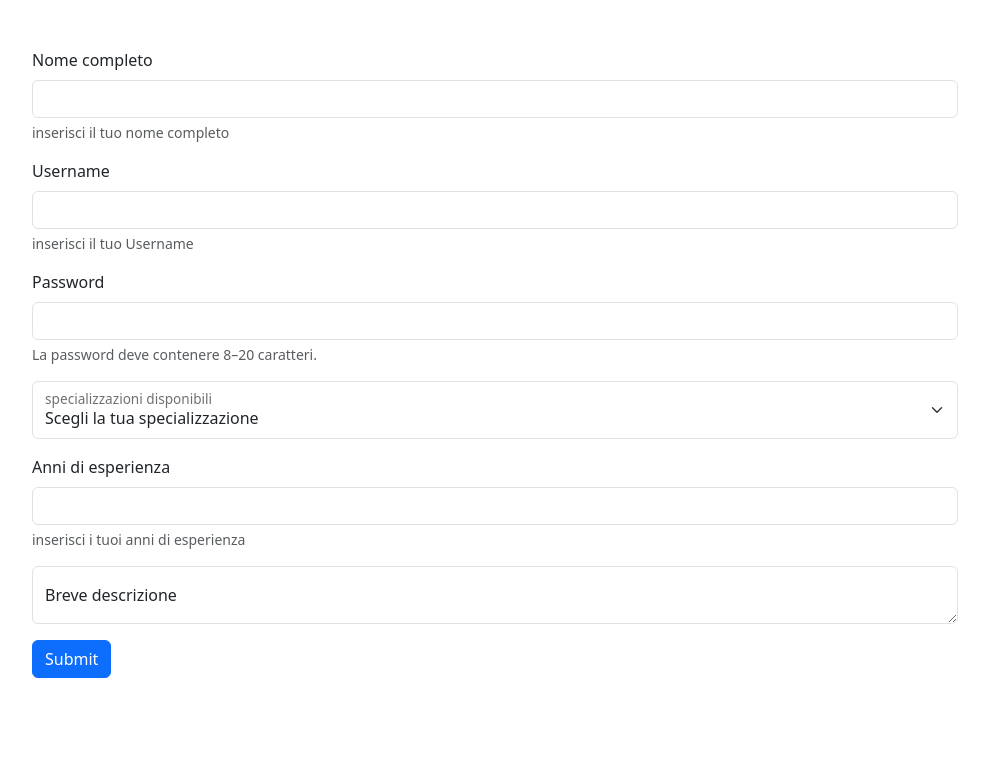
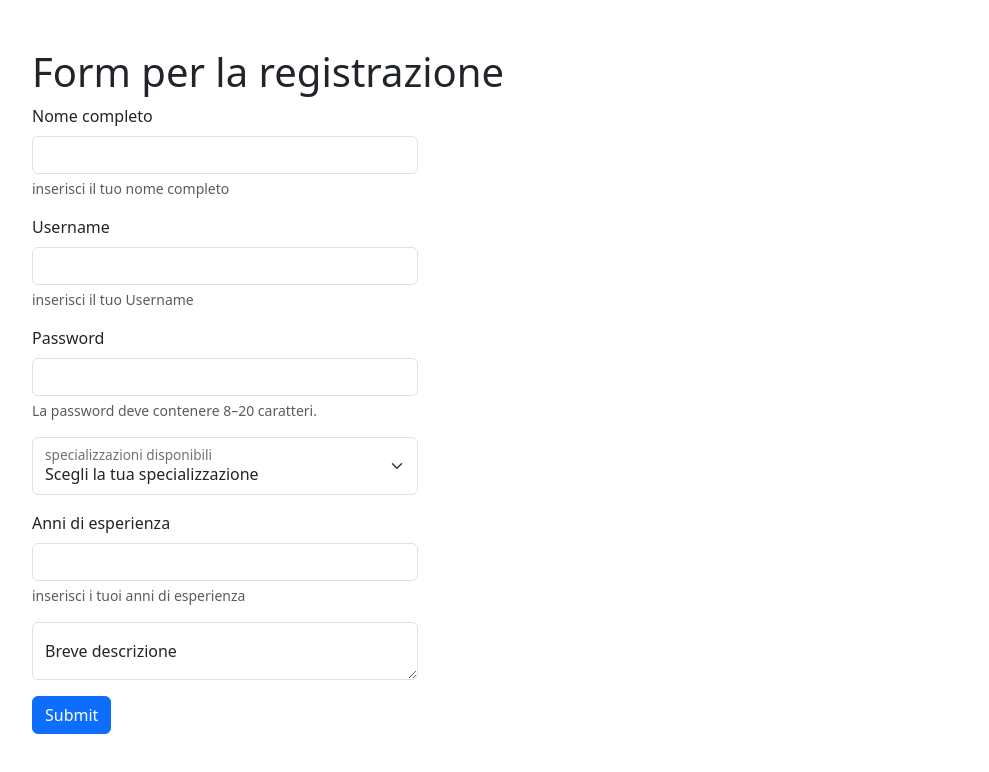
Before and after one commit to CarloMart88/ex-react-useref-signup, a React (Vite) app: page / in a window 1280 px wide. Shown: the top 772 px of the page, without its empty margins (28-1017 px from the left). Built offline with nearby package versions, Linux system fonts and the light colour scheme.

Commit message:
feat little update of the UI

```diff
--- a/src/App.jsx
+++ b/src/App.jsx
@@ -26,10 +26,11 @@ function App() {
   return (
     <>
       <div className="container m-5">
+        <h1>Form per la registrazione </h1>
         <div className="row">
           <div className="col-10">
             <form onSubmit={onsubmit}>
-              <div className="mb-3">
+              <div className="mb-3 col-5">
                 {/*✅ Nome completo (input di testo)*/}
                 <label htmlFor="fullname" className="form-label">
                   Nome completo
@@ -44,7 +45,7 @@ function App() {
                 <div className="form-text">inserisci il tuo nome completo</div>
               </div>
               {/*✅ Username (input di testo)*/}
-              <div className="mb-3">
+              <div className="mb-3 col-5">
                 <label htmlFor="username" className="form-label">
                   Username
                 </label>
@@ -58,7 +59,7 @@ function App() {
                 <div className="form-text">inserisci il tuo Username</div>
               </div>
               {/*✅ Password (input di tipo password)*/}
-              <div className="mb-3">
+              <div className="mb-3 col-5">
                 <label htmlFor="password" className="form-label">
                   Password
                 </label>
@@ -75,7 +76,7 @@ function App() {
                 </div>
               </div>
               {/*✅ Specializzazione (select con opzioni: "Full Stack", "Frontend", "Backend")*/}
-              <div className="form-floating mb-3">
+              <div className="form-floating mb-3 col-5">
                 <select
                   className="form-select"
                   aria-label="Floating label select example"
@@ -92,7 +93,7 @@ function App() {
                 <label>specializzazioni disponibili</label>
               </div>
               {/*✅ Anni di esperienza (input di tipo number)*/}
-              <div className="mb-3">
+              <div className="mb-3 col-5">
                 <label htmlFor="experience" className="form-label">
                   Anni di esperienza
                 </label>
@@ -111,7 +112,7 @@ function App() {
                 </div>
               </div>
               {/*✅ Breve descrizione sullo sviluppatore (textarea)*/}
-              <div className="form-floating mb-3">
+              <div className="form-floating mb-3 col-5">
                 <textarea
                   value={textarea}
                   onChange={(e) => setTextarea(e.target.value)}
@@ -122,7 +123,7 @@ function App() {
                 <label htmlFor="floatingTextarea">Breve descrizione</label>
               </div>
 
-              <button type="submit" className="btn btn-primary">
+              <button type="submit" className="btn btn-primary ">
                 Submit
               </button>
             </form>
```
